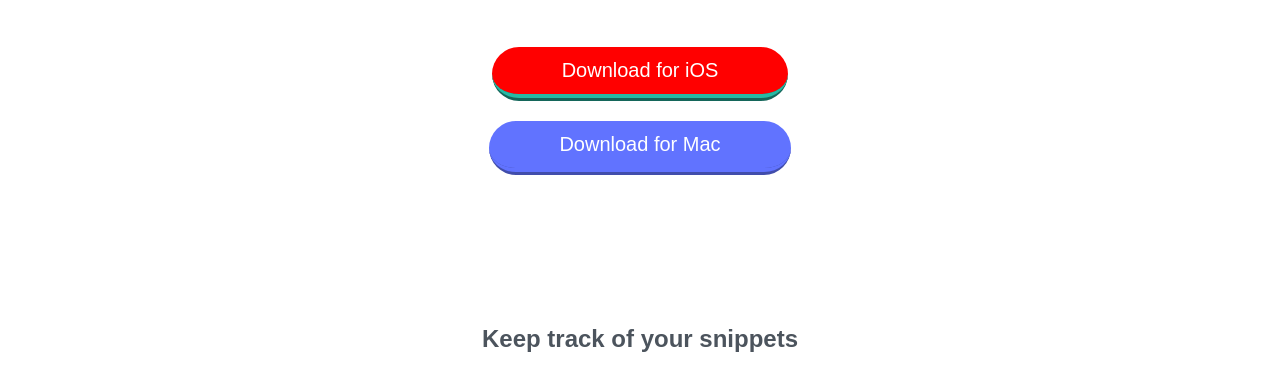
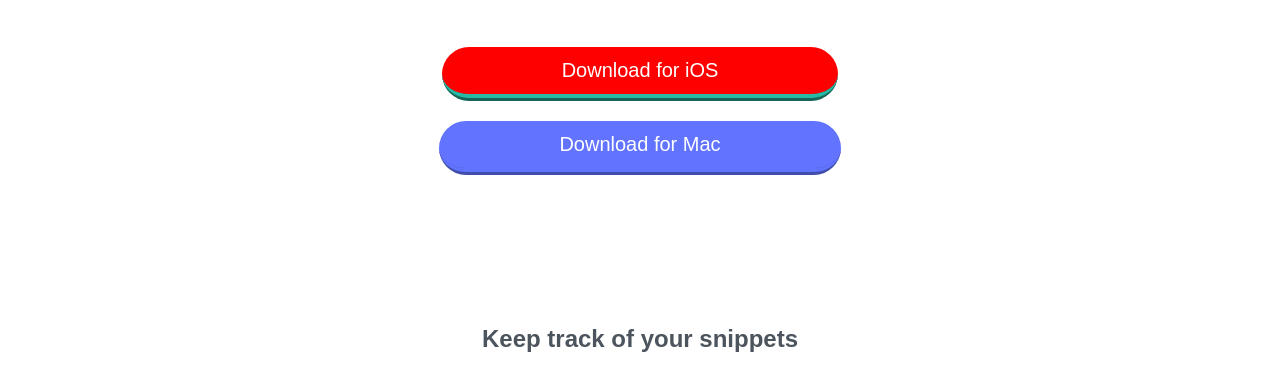
Before and after one commit to shoaib-21/clip-2, a plain HTML site: page index.html in a window 1280 px wide. Shown: the part 422-800 px from the top of the page. Drawn offline with Linux system fonts and the light colour scheme; a web font is replaced by a local one.

Commit message:
Update styles.css

```diff
--- a/styles.css
+++ b/styles.css
@@ -64,7 +64,7 @@ input{
     border-radius: 30px;
     color: white;
     border-style: none;
-    padding: 12px 70px;
+    padding: 12px 120px;
     font-size: 20px;
     cursor: pointer;
 }
```
